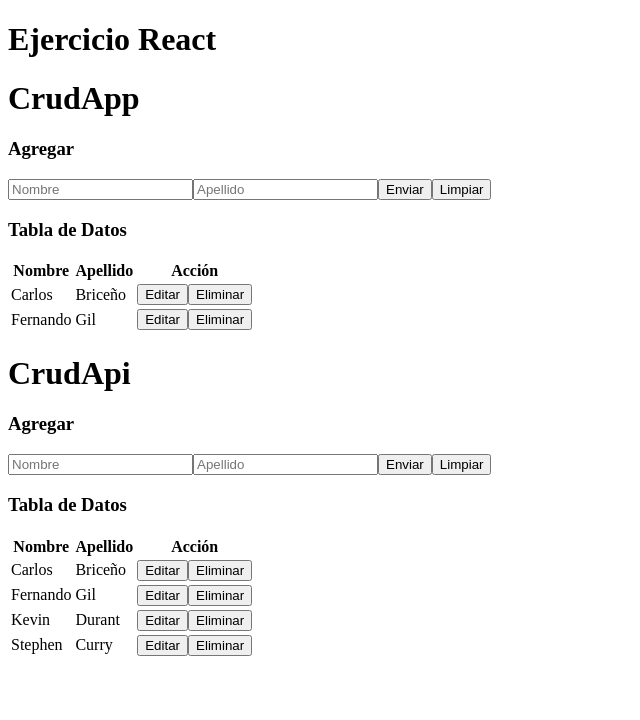
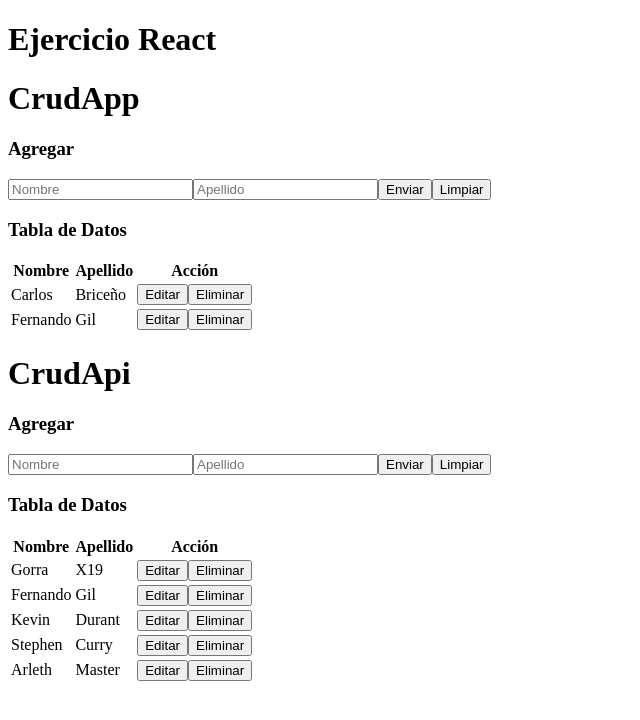
Before and after one commit to FernandoGil19/PCrud, a React (Create React App) app: page / in a window 1280 px wide. Shown: the top 720 px of the page, without its empty margins (0-640 px from the left). Built offline with nearby package versions, Linux system fonts and the light colour scheme; data requests are answered from the project's data file.

Commit message:
CrudTerminado

```diff
--- a/src/Componentes/CrudApi.js
+++ b/src/Componentes/CrudApi.js
@@ -16,9 +16,11 @@ const CrudApi = () => {
             //console.log(response)
             if (!response.err) {
                 setDb(response)
+                setError(null)
             }
             else {
                 setDb(null)
+                setError(response)
             }
             setLoading(false)
         })
@@ -28,18 +30,58 @@ const CrudApi = () => {
     const [dataToEdit, setDataToEdit] = useState(null)
     const [error, setError] = useState(null)
     const [loading, setLoading] = useState(false)
-
     const createData = (data) => {
-        data.id = db.length;
-        setDb([...db, data])
+        let option = {
+            body: data,
+            headers: { "content-type": "application/json" },
+        };
+        data.id = Date.now()
+        api.post(url, option).then((resp) => {
+            console.log(resp);
+            if (!resp.err) {
+                setDb([...db, resp]);
+            }
+            else {
+                setError(resp);
+            }
+        })
     };
     const updateData = (data) => {
-        let newData = db.map(item => item.id == data.id ? data : item)
-        setDb(newData)
-    }
+        let endpoint = `${url}/${data.id}`
+        let option = {
+            body: data,
+            headers: { "content-type": "application/json" },
+        };
+        api.put(endpoint, option).then((resp) => {
+            console.log(resp);
+            if (!resp.err) {
+                let newData = db.map((item) => (item.id === data.id ? data : item));
+                setDb(newData);
+            }
+            else {
+                setError(resp);
+            }
+        });
+    };
     const deleteData = (id) => {
-        let eliminar = db.filter(item => item.id !== id)
-        setDb(eliminar)
+        let isDelete = window.confirm(
+            `¿Estas seguro de eliminar el registro con el id ${id}?`
+        );
+        if (isDelete) {
+            let endpoint = `${url}/${id}`;
+            let option = {
+                headers: { "content-type": "application/json" },
+            };
+            api.del(endpoint, option).then((resp) => {
+                console.log(resp);
+                if (!resp.err) {
+                    let eliminar = db.filter((item) => item.id !== id);
+                    setDb(eliminar);
+                } else {
+                    setError(resp);
+                }
+            });
+        }
     };
 
     return (
@@ -48,7 +90,7 @@ const CrudApi = () => {
             <CrudForm create={createData} update={updateData} dataToEdit={dataToEdit} setDataToEdit={setDataToEdit} />
 
             {loading && <Loader />}
-            {error && <Message />}
+            {error && <Message msg={`Error ${error.status}: ${error.statusText}`} bgColor="#07e625" />}
             {db && <CrudTable data={db} setDataToEdit={setDataToEdit} deleteData={deleteData} />}
         </div>
     )
--- a/src/Componentes/Loader.css
+++ b/src/Componentes/Loader.css
@@ -0,0 +1,80 @@
+.lds-spinner {
+  color: official;
+  display: inline-block;
+  position: relative;
+  width: 80px;
+  height: 80px;
+}
+.lds-spinner div {
+  transform-origin: 40px 40px;
+  animation: lds-spinner 1.2s linear infinite;
+}
+.lds-spinner div:after {
+  content: " ";
+  display: block;
+  position: absolute;
+  top: 3px;
+  left: 37px;
+  width: 6px;
+  height: 18px;
+  border-radius: 20%;
+  background: rgb(255, 255, 255);
+  border: 32px solid #07e625;
+  border-color: #0aee15 transparent #26ec0c transparent;
+}
+.lds-spinner div:nth-child(1) {
+  transform: rotate(0deg);
+  animation-delay: -1.1s;
+}
+.lds-spinner div:nth-child(2) {
+  transform: rotate(30deg);
+  animation-delay: -1s;
+}
+.lds-spinner div:nth-child(3) {
+  transform: rotate(60deg);
+  animation-delay: -0.9s;
+}
+.lds-spinner div:nth-child(4) {
+  transform: rotate(90deg);
+  animation-delay: -0.8s;
+}
+.lds-spinner div:nth-child(5) {
+  transform: rotate(120deg);
+  animation-delay: -0.7s;
+}
+.lds-spinner div:nth-child(6) {
+  transform: rotate(150deg);
+  animation-delay: -0.6s;
+}
+.lds-spinner div:nth-child(7) {
+  transform: rotate(180deg);
+  animation-delay: -0.5s;
+}
+.lds-spinner div:nth-child(8) {
+  transform: rotate(210deg);
+  animation-delay: -0.4s;
+}
+.lds-spinner div:nth-child(9) {
+  transform: rotate(240deg);
+  animation-delay: -0.3s;
+}
+.lds-spinner div:nth-child(10) {
+  transform: rotate(270deg);
+  animation-delay: -0.2s;
+}
+.lds-spinner div:nth-child(11) {
+  transform: rotate(300deg);
+  animation-delay: -0.1s;
+}
+.lds-spinner div:nth-child(12) {
+  transform: rotate(330deg);
+  animation-delay: 0s;
+}
+@keyframes lds-spinner {
+  0% {
+    opacity: 1;
+  }
+  100% {
+    opacity: 0;
+  }
+}
--- a/src/Componentes/Loader.js
+++ b/src/Componentes/Loader.js
@@ -1,10 +1,9 @@
 import React from 'react'
+import './Loader.css'
 
 const Loader =() => {
     return(
-        <div>
-            <h1>Loader</h1>
-        </div>
+        <div class="lds-spinner"><div></div><div></div><div></div><div></div><div></div><div></div><div></div><div></div><div></div><div></div><div></div><div></div></div>
     )
 }
 export default Loader
--- a/src/Componentes/Message.js
+++ b/src/Componentes/Message.js
@@ -1,9 +1,17 @@
 import React from "react";
 
-const Message =() => {
+const Message =({msg, bgColor}) => {
+    let styles={
+        padding:"1rem",
+        marginBottom:"1rem",
+        testAlign:"center",
+        color:"#fff",
+        fontWeight:"bold",
+        backgroundColor:bgColor,
+    }
     return(
-        <div>
-            <h1>Message</h1>
+        <div style={styles}>
+            <p>{msg}</p>
         </div>
     )
 }
--- a/src/api/db.json
+++ b/src/api/db.json
@@ -1,9 +1,9 @@
 {
-    "users":[
+  "users": [
     {
       "id": 0,
-            "name": "Carlos",
-            "lastname": "Briceño"
+      "name": "Gorra",
+      "lastname": "X19"
     },
     {
       "id": 1,
@@ -19,6 +19,11 @@
       "id": 3,
       "name": "Stephen",
       "lastname": "Curry"
+    },
+    {
+      "id": 1681839751144,
+      "name": "Arleth",
+      "lastname": "Master"
     }
   ]
 }
--- a/src/helper/helpHttp.js
+++ b/src/helper/helpHttp.js
@@ -12,7 +12,7 @@ export const helpHttp =() => {
 
         //Aqui podras ver el comportamiento de las opciones
         console.log(options);
-        setTimeout(() => {controller.abort();}, 3000);
+        setTimeout(() => {controller.abort();}, 6000);
         return fetch (endpoint, options)
         .then((response) => response.ok
         ? response.json()
```
Lines whose indentation alone changed are shown as unchanged.
